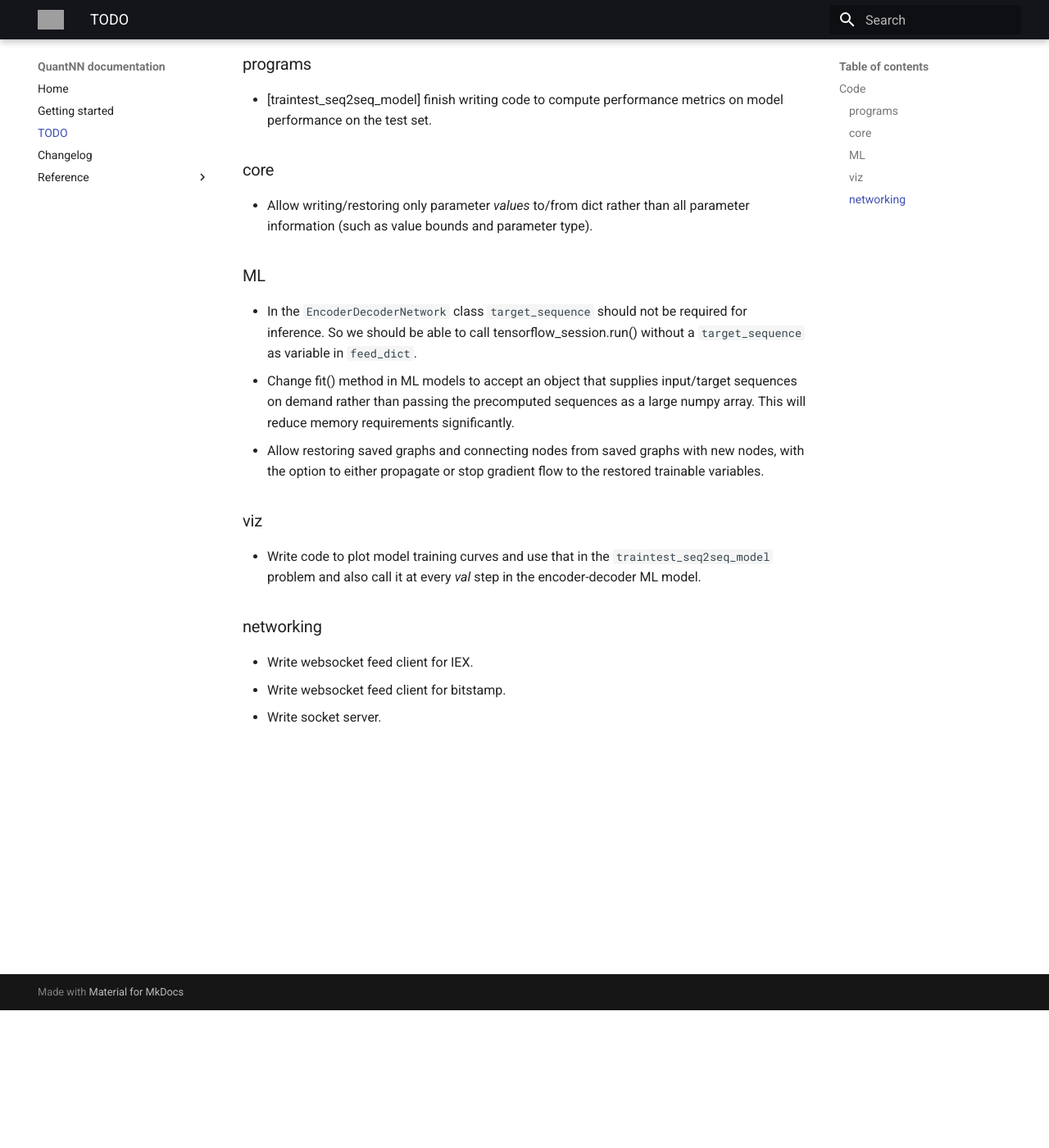
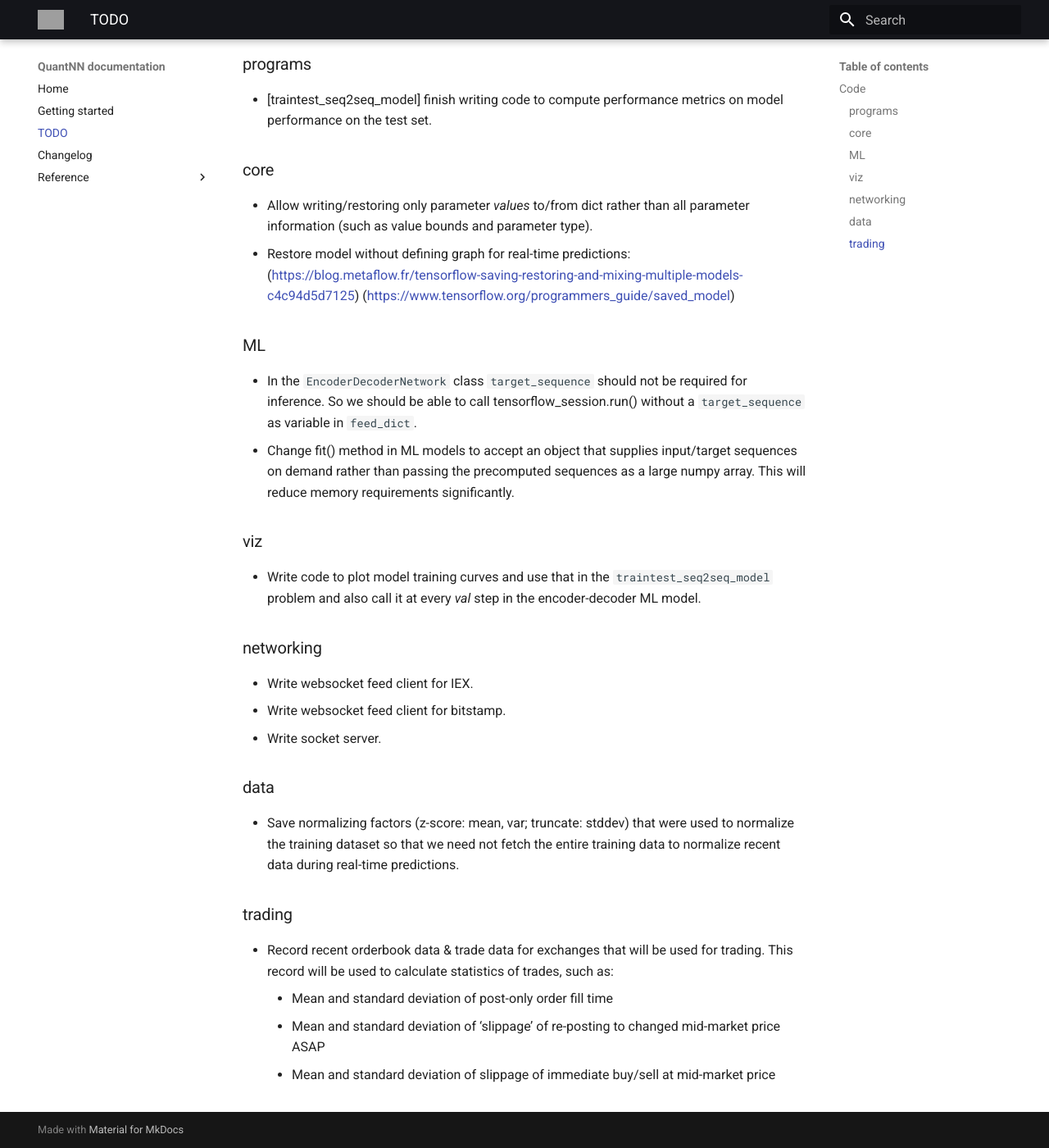
Before and after one commit to j-w-yun/QuantNN, an MkDocs documentation site: the page built from docs/todo.md, in a window 1280 px wide and 1400 px high, scrolled down 168 px. Shown: the whole window at 82% size. Built offline with MkDocs 1.6.1 and Material for MkDocs 9.7.7, drawn with Linux system fonts in a browser that asks for light colours; old or Windows-style settings are respelled for this version of MkDocs; grey boxes are pictures that could not be loaded.

Commit message:
TODO: data, trade stats

```diff
--- a/docs/todo.md
+++ b/docs/todo.md
@@ -5,11 +5,11 @@
 
 ### core
 - Allow writing/restoring only parameter *values* to/from dict rather than all parameter information (such as value bounds and parameter type).
+- Restore model without defining graph for real-time predictions: (https://blog.metaflow.fr/tensorflow-saving-restoring-and-mixing-multiple-models-c4c94d5d7125) (https://www.tensorflow.org/programmers_guide/saved_model)
 
 ### ML
 - In the `EncoderDecoderNetwork` class `target_sequence` should not be required for inference. So we should be able to call tensorflow_session.run() without a `target_sequence` as variable in `feed_dict`.
 - Change fit() method in ML models to accept an object that supplies input/target sequences on demand rather than passing the precomputed sequences as a large numpy array. This will reduce memory requirements significantly.
-- Allow restoring saved graphs and connecting nodes from saved graphs with new nodes, with the option to either propagate or stop gradient flow to the restored trainable variables.
 
 ### viz
 - Write code to plot model training curves and use that in the `traintest_seq2seq_model` problem and also call it at every *val* step in the encoder-decoder ML model.
@@ -18,3 +18,12 @@
 - Write websocket feed client for IEX.
 - Write websocket feed client for bitstamp.
 - Write socket server.
+
+### data
+- Save normalizing factors (z-score: mean, var; truncate: stddev) that were used to normalize the training dataset so that we need not fetch the entire training data to normalize recent data during real-time predictions.
+
+### trading
+- Record recent orderbook data & trade data for exchanges that will be used for trading. This record will be used to calculate statistics of trades, such as:
+	- Mean and standard deviation of post-only order fill time
+	- Mean and standard deviation of 'slippage' of re-posting to changed mid-market price ASAP
+	- Mean and standard deviation of slippage of immediate buy/sell at mid-market price
```
